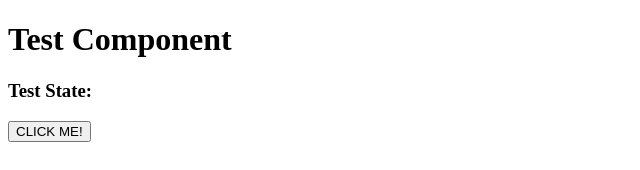
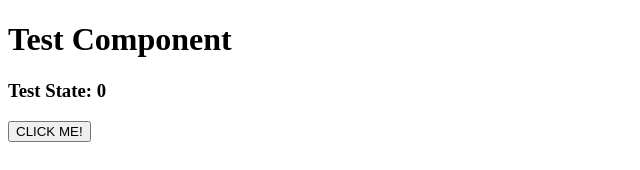
Before and after one commit to gsjuradog/trademon, a React (Create React App) app in the folder client/trademon/: page / in a window 1280 px wide. Shown: the top 170 px of the page, without its empty margins (0-640 px from the left). Built offline with nearby package versions, Linux system fonts and the light colour scheme.

Commit message:
Update testComponent.tsx

```diff
--- a/client/trademon/src/components/testComponent/testComponent.tsx
+++ b/client/trademon/src/components/testComponent/testComponent.tsx
@@ -11,7 +11,7 @@ const TestComponent = () => {
   const dispatch = useDispatch();
 
   //To get hold of current state from store, use useSelector hook
-  const testState = useSelector((state:any) => state.test);
+  const testState = useSelector((state:any) => state.testReducer);
 
   const toggle = () => {
     //const action = callAction(1);
```
